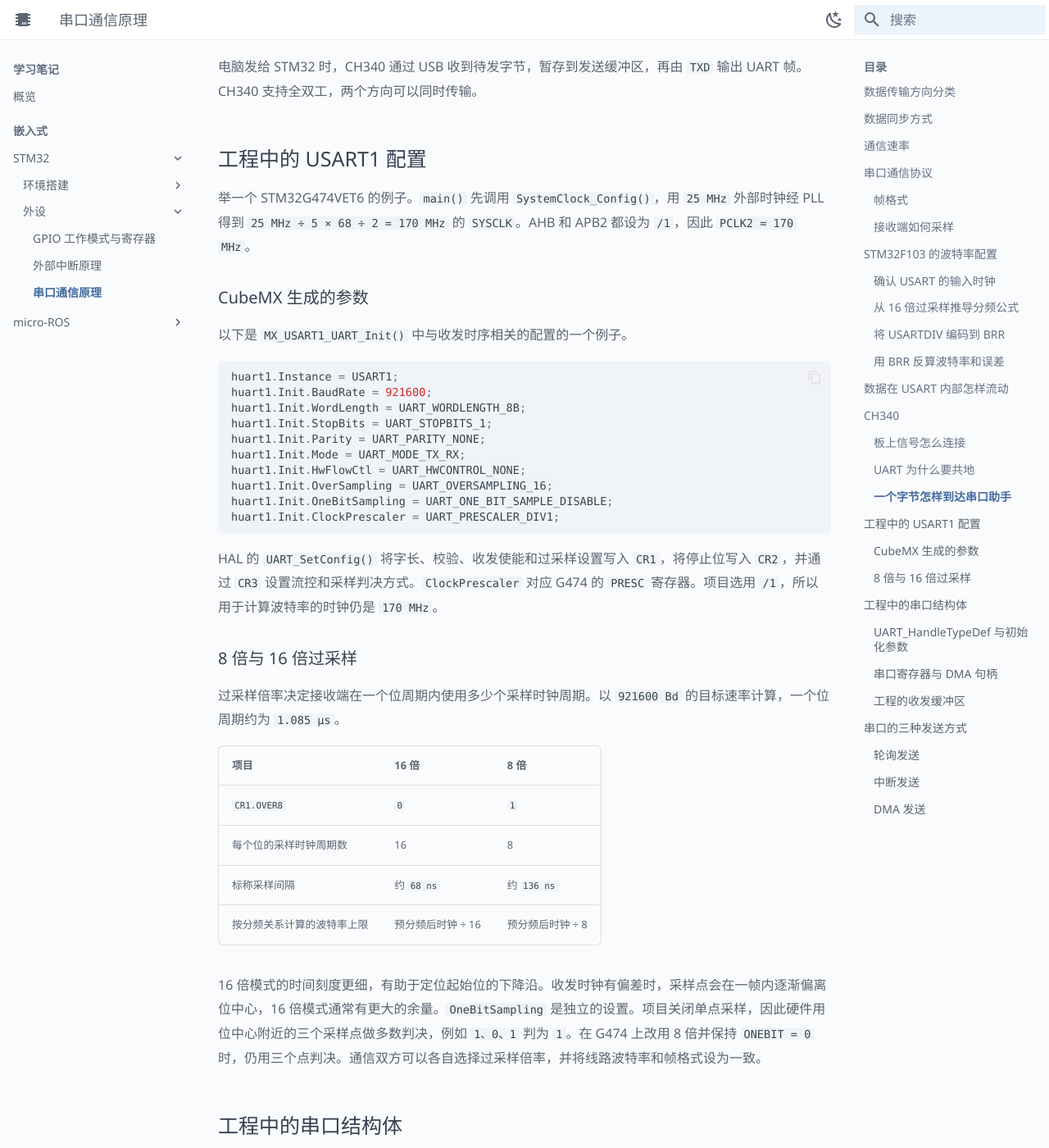
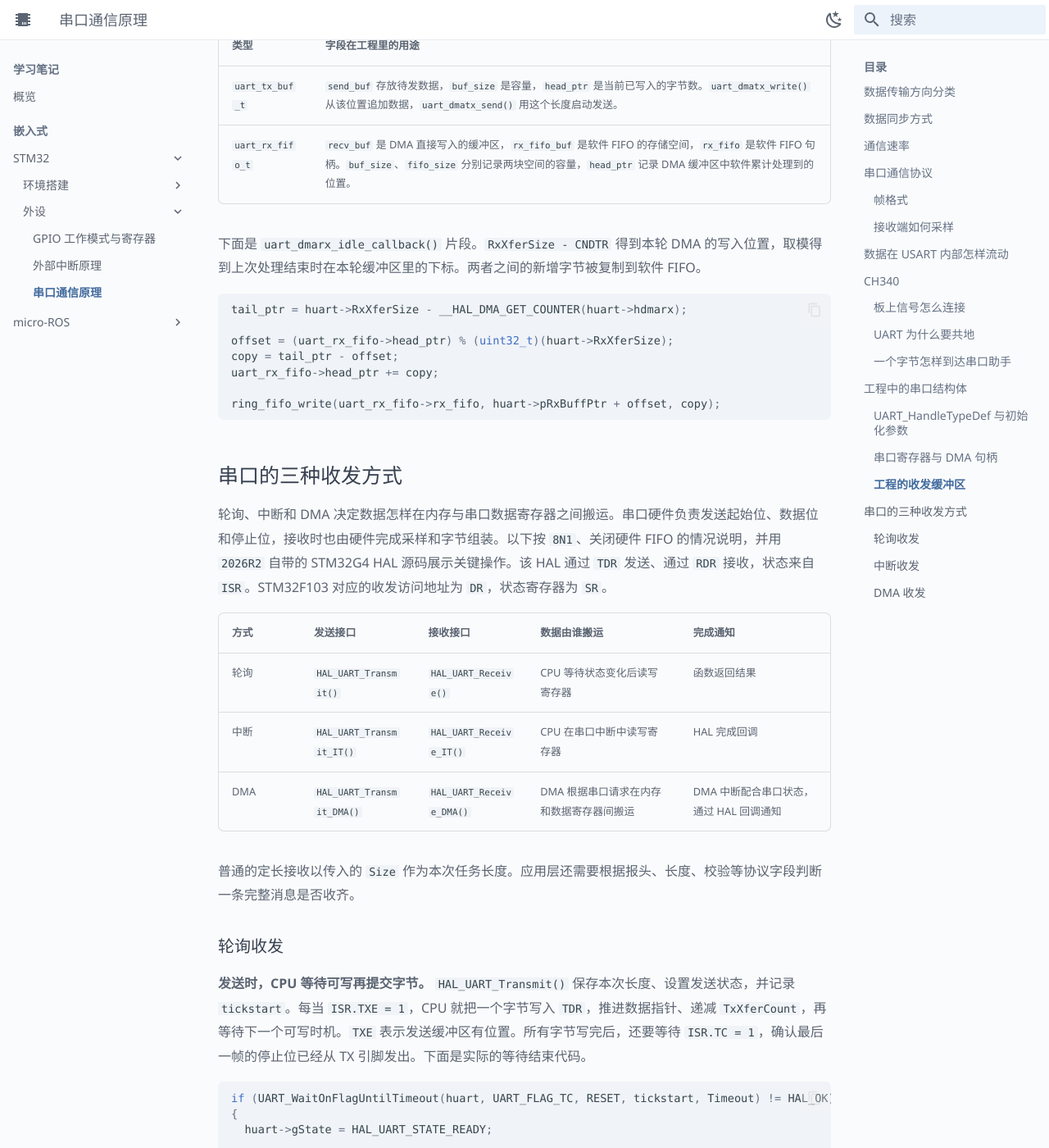
Before and after one commit to Heron-going/Heron-going.github.io, an MkDocs documentation site: the page built from docs/embedded/stm32/外设/串口/串口.md, in a window 1280 px wide and 1400 px high, scrolled down 5825 px. Shown: the whole window at 82% size. Built offline with MkDocs 1.6.1 and Material for MkDocs 9.7.7, drawn with Linux system fonts in a browser that asks for light colours; some of the changed text lies outside the part shown.

Commit message:
补充串口内容

````diff
--- a/docs/embedded/stm32/外设/串口/串口.md
+++ b/docs/embedded/stm32/外设/串口/串口.md
@@ -1,6 +1,6 @@
 # 串口
 
-本文以 STM32F103C8T6 的 USART1 异步模式为例，跟踪一个字节从程序写入寄存器、经 TX 引脚发送，再被接收端还原的过程。文末用 `2026R2` 的 STM32G474 USART1 说明 CubeMX 参数如何经 HAL 写入寄存器。
+本文从异步串口的帧格式、接收采样和硬件数据通路入手，说明数据怎样在设备之间传输，并结合工程模板的代码解释轮询、中断和 DMA 收发。
 
 ## 数据传输方向分类
 
@@ -47,63 +47,6 @@ USART 在 RX 上检测到从高到低的变化后，按本地时钟对信号过
 
 发送端和接收端的位周期稍有差异时，采样时刻会随帧的推进逐渐偏离位中心。偏差足够大时，接收端可能读到相邻位，或者在检查停止位时读到低电平。下一帧的起始位会重新建立采样时序。
 
-## STM32F103 的波特率配置
-
-设定 `115200 Bd`，就是让 USART 每隔约 `8.68 µs` 发送一位。`USART_BRR` 决定外设时钟怎样分频，硬件据此生成收发时序。
-
-### 确认 USART 的输入时钟
-
-USART1 挂在 APB2 上，输入时钟是 `PCLK2`。从系统时钟到 USART1，要经过 AHB 和 APB2 两级分频。
-
-```text
-SYSCLK ── AHB 分频 ──→ HCLK ── APB2 分频 ──→ PCLK2 ──→ USART1
-```
-
-如果 `SYSCLK = 72 MHz`，AHB 和 APB2 都设为 `/1`，那么 `PCLK2 = 72 MHz`。如果 APB2 改为 `/2`，`PCLK2` 就变成 `36 MHz`，同一个 `BRR` 产生的波特率也会减半。换用 USART2 或 USART3 时，要从 APB1 取得 `PCLK1`。
-
-### 从 16 倍过采样推导分频公式
-
-在 F103 的异步模式下，接收端每个位周期有 16 个采样时钟周期，可以在位中心附近判定电平。要收发 `115200 Bd`，内部采样时钟的标称频率应为 `115200 × 16 = 1 843 200 Hz`。从 USART1 的输入时钟出发，可以把分频关系写成两步。
-
-```text
-PCLK2 ── ÷ USARTDIV ──→ 采样时钟频率 ── ÷ 16 ──→ 波特率
-```
-
-所以 `波特率 = PCLK2 / (16 × USARTDIV)`。反过来，`PCLK2 = 72 MHz` 时，所需的分频系数为 `USARTDIV = 72 000 000 / (16 × 115200) = 39.0625`。
-
-### 将 USARTDIV 编码到 BRR
-
-`USART_BRR` 用两个位域保存分频系数。高 12 位保存整数，低 4 位保存小数的编码。小数字段以 `1/16` 为单位，能表示 `0/16` 到 `15/16`。
-
-| 位域 | 含义 | `USARTDIV = 39.0625` 时的写入值 |
-| :-- | --- | :--- |
-| `BRR[15:4]` | 整数部分 `DIV_Mantissa` | `39`（`0x027`） |
-| `BRR[3:0]` | 小数编码 `DIV_Fraction` | `0.0625 × 16 = 1` |
-
-一个十六进制数字占 4 位。把 `0x027` 左移 4 位，再填入小数编码 `1`，就得到 `(0x027 << 4) | 0x1 = 0x0271`。反过来读这个值，得到 `USARTDIV = 39 + 1/16 = 39.0625`。
-
-### 用 BRR 反算波特率和误差
-
-把 `BRR` 的两个位域合起来看作一个整数，它的值正好是 `16 × USARTDIV`。用这个关系，可以直接从目标波特率估算 `BRR`，再从实际写入的值反算波特率。
-
-```text
-BRR 的整数值 = 16 × DIV_Mantissa + DIV_Fraction
-             = 16 × USARTDIV
-
-BRR 编码   = round(PCLK2 / 目标波特率)
-实际波特率 = PCLK2 / BRR 的整数值
-相对误差   = (实际波特率 - 目标波特率) / 目标波特率 × 100%
-```
-
-| `PCLK2` | 目标波特率 | 理想的总分频比 | 写入 `BRR` | 按标称时钟反算的波特率 | 分频误差 |
-| :--- | :--- | :--- | :--- | :--- | :--- |
-| `72 MHz` | `115200 Bd` | `625` | `625`（`0x0271`） | `115200 Bd` | `0%` |
-| `8 MHz` | `115200 Bd` | 约 `69.444` | `69`（`0x0045`） | 约 `115942 Bd` | `+0.64%` |
-
-在 `72 MHz` 的例子里，`39.0625` 是输入时钟到采样时钟的分频系数，`625` 是输入时钟到位速率的总分频比，`0x0271` 是 `625` 的十六进制写法。在线路上，每个位持续 `625` 个 `PCLK2` 周期，位宽为 `625 / 72 MHz ≈ 8.68 µs`，可用前面的 `0x55` 波形验证。表中只计算分频取整引入的误差，实测波特率还取决于时钟源的实际频率。
-
-时钟树、分频公式和 `BRR` 位域分别见 RM0008 Rev 21 §7.2、§27.3.4、§27.6.3。
-
 ## 数据在 USART 内部怎样流动
 
 ```text
@@ -158,42 +101,6 @@ STM32 输出的是 **TX 相对 STM32 自己 GND 的电压**，CH340 判断的却
 3. **驱动把 USB 收到的数据交给应用。** 串口助手从 `COM5` 读取该字节。文本模式显示 `A`，十六进制模式显示 `41`。
 
 电脑发给 STM32 时，CH340 通过 USB 收到待发字节，暂存到发送缓冲区，再由 `TXD` 输出 UART 帧。CH340 支持全双工，两个方向可以同时传输。
-
-## 工程中的 USART1 配置
-
-举一个 STM32G474VET6 的例子。`main()` 先调用 `SystemClock_Config()`，用 `25 MHz` 外部时钟经 PLL 得到 `25 MHz ÷ 5 × 68 ÷ 2 = 170 MHz` 的 `SYSCLK`。AHB 和 APB2 都设为 `/1`，因此 `PCLK2 = 170 MHz`。
-
-### CubeMX 生成的参数
-
-以下是 `MX_USART1_UART_Init()` 中与收发时序相关的配置的一个例子。
-
-```c
-huart1.Instance = USART1;
-huart1.Init.BaudRate = 921600;
-huart1.Init.WordLength = UART_WORDLENGTH_8B;
-huart1.Init.StopBits = UART_STOPBITS_1;
-huart1.Init.Parity = UART_PARITY_NONE;
-huart1.Init.Mode = UART_MODE_TX_RX;
-huart1.Init.HwFlowCtl = UART_HWCONTROL_NONE;
-huart1.Init.OverSampling = UART_OVERSAMPLING_16;
-huart1.Init.OneBitSampling = UART_ONE_BIT_SAMPLE_DISABLE;
-huart1.Init.ClockPrescaler = UART_PRESCALER_DIV1;
-```
-
-HAL 的 `UART_SetConfig()` 将字长、校验、收发使能和过采样设置写入 `CR1`，将停止位写入 `CR2`，并通过 `CR3` 设置流控和采样判决方式。`ClockPrescaler` 对应 G474 的 `PRESC` 寄存器。项目选用 `/1`，所以用于计算波特率的时钟仍是 `170 MHz`。
-
-### 8 倍与 16 倍过采样
-
-过采样倍率决定接收端在一个位周期内使用多少个采样时钟周期。以 `921600 Bd` 的目标速率计算，一个位周期约为 `1.085 µs`。
-
-| 项目 | 16 倍 | 8 倍 |
-| --- | --- | --- |
-| `CR1.OVER8` | `0` | `1` |
-| 每个位的采样时钟周期数 | 16 | 8 |
-| 标称采样间隔 | 约 `68 ns` | 约 `136 ns` |
-| 按分频关系计算的波特率上限 | 预分频后时钟 ÷ 16 | 预分频后时钟 ÷ 8 |
-
-16 倍模式的时间刻度更细，有助于定位起始位的下降沿。收发时钟有偏差时，采样点会在一帧内逐渐偏离位中心，16 倍模式通常有更大的余量。`OneBitSampling` 是独立的设置。项目关闭单点采样，因此硬件用位中心附近的三个采样点做多数判决，例如 `1、0、1` 判为 `1`。在 G474 上改用 8 倍并保持 `ONEBIT = 0` 时，仍用三个点判决。通信双方可以各自选择过采样倍率，并将线路波特率和帧格式设为一致。
 
 ## 工程中的串口结构体
 
@@ -254,24 +161,21 @@ uart_rx_fifo->head_ptr += copy;
 ring_fifo_write(uart_rx_fifo->rx_fifo, huart->pRxBuffPtr + offset, copy);
 ```
 
-## 串口的三种发送方式
+## 串口的三种收发方式
 
-轮询、中断和 DMA 都把数据交给串口发送缓冲区，随后由硬件按设定的波特率和帧格式发出。以工程中关闭硬件 FIFO 的 USART2 为例，`ISR.TXE` 表示 `TDR` 可写，`ISR.TC` 表示最后一帧已经从 TX 引脚发完。最后一个字节刚进入移位寄存器时，`TXE` 可以已经是 `1`，而 `TC` 仍为 `0`。
+轮询、中断和 DMA 决定数据怎样在内存与串口数据寄存器之间搬运。串口硬件负责发送起始位、数据位和停止位，接收时也由硬件完成采样和字节组装。以下按 `8N1`、关闭硬件 FIFO 的情况说明，并用 `2026R2` 自带的 STM32G4 HAL 源码展示关键操作。该 HAL 通过 `TDR` 发送、通过 `RDR` 接收，状态来自 `ISR`。STM32F103 对应的收发访问地址为 `DR`，状态寄存器为 `SR`。
 
-工程的消息模块根据发送句柄是否关联了 DMA 来选择发送路径。下面是一个工程中的实际分支。中断发送则可从工程自带 HAL 的 `HAL_UART_Transmit_IT()` 追踪。
+| 方式 | 发送接口 | 接收接口 | 数据由谁搬运 | 完成通知 |
+| --- | --- | --- | --- | --- |
+| 轮询 | `HAL_UART_Transmit()` | `HAL_UART_Receive()` | CPU 等待状态变化后读写寄存器 | 函数返回结果 |
+| 中断 | `HAL_UART_Transmit_IT()` | `HAL_UART_Receive_IT()` | CPU 在串口中断中读写寄存器 | HAL 完成回调 |
+| DMA | `HAL_UART_Transmit_DMA()` | `HAL_UART_Receive_DMA()` | DMA 根据串口请求在内存和数据寄存器间搬运 | DMA 中断配合串口状态，通过 HAL 回调通知 |
 
-```c
-if (msg->send_uart->hdmatx != NULL) {
-    uart_dmatx_write(msg->send_uart, send_buf, buf_idx);
-    uart_dmatx_send(msg->send_uart);
-} else {
-    HAL_UART_Transmit(msg->send_uart, send_buf, buf_idx, 0xFFFF);
-}
-```
+普通的定长接收以传入的 `Size` 作为本次任务长度。应用层还需要根据报头、长度、校验等协议字段判断一条完整消息是否收齐。
 
-### 轮询发送
+### 轮询收发
 
-`HAL_UART_Transmit()` ：CPU 循环等待 `UART_FLAG_TXE`，写入 `TDR`，再更新剩余数量。所有字节交给串口后，HAL 通过下面这段代码等 `TC`。`RESET` 表示只要 `TC` 还是 `0` 就继续等。等待 `TXE` 和 `TC` 使用同一个 `tickstart`，共享本次调用的超时预算。若等 `TC` 超时，`gState` 恢复为 `READY`，已经交给硬件的数据仍可能继续发出。
+**发送时，CPU 等待可写再提交字节。** `HAL_UART_Transmit()` 保存本次长度、设置发送状态，并记录 `tickstart`。每当 `ISR.TXE = 1`，CPU 就把一个字节写入 `TDR`，推进数据指针、递减 `TxXferCount`，再等待下一个可写时机。`TXE` 表示发送缓冲区有位置。所有字节写完后，还要等待 `ISR.TC = 1`，确认最后一帧的停止位已经从 TX 引脚发出。下面是实际的等待结束代码。
 
 ```c
 if (UART_WaitOnFlagUntilTimeout(huart, UART_FLAG_TC, RESET, tickstart, Timeout) != HAL_OK)
@@ -287,9 +191,51 @@ huart->gState = HAL_UART_STATE_READY;
 return HAL_OK;
 ```
 
-### 中断发送
+`RESET` 表示只要 `TC` 为 `0` 就继续等待。等待 `TXE` 和等待 `TC` 使用同一个 `tickstart`，所以 `Timeout` 覆盖整次调用。超时时，HAL 将软件发送状态恢复为 `READY`，已经交给硬件的数据仍可能继续发出。源码见 `CubeMX/Drivers/STM32G4xx_HAL_Driver/Src/stm32g4xx_hal_uart.c:1121`，等待 `TC` 的片段从第 1186 行开始。
 
-`HAL_UART_Transmit_IT()` ：先保存发送指针和长度，再为这个配置选用 `UART_TxISR_8BIT()`，并打开 `CR1.TXEIE`。USART 中断交给 `HAL_UART_IRQHandler()` 后，HAL 根据 `TXE` 和中断使能位调用下面的处理函数。计数归零时，处理函数关闭可写中断、开启 `TCIE`。等 `TC` 置位，`UART_EndTransmit_IT()` 恢复发送状态并调用 `HAL_UART_TxCpltCallback()`。
+**接收时，CPU 等待字节就绪再读出。** `HAL_UART_Receive()` 等待 `ISR.RXNE = 1`。UART 硬件收到一个字节后放入 `RDR` 并置位 `RXNE`，CPU 随后执行下面的读取操作。读出后硬件清除 `RXNE`，CPU 保存数据、推进指针，再等待下一个字节。
+
+```c
+  *pdata8bits = (uint8_t)(huart->Instance->RDR & (uint8_t)uhMask);
+  pdata8bits++;
+}
+```
+
+例如要求接收 4 字节，函数就要等满 4 字节后才返回成功。只收到 2 字节时会继续等待，直到剩余数据到来、发生接收错误或超时。轮询收发过程中，当前执行流一直在函数内等待和搬运数据。源码见同一 HAL 文件的 `HAL_UART_Receive()`（1219 行），上面摘录的是第 1276 行开始的 8 位读取分支。
+
+### 中断收发
+
+中断方式先保存缓冲区和数量，再开启相应的串口中断。启动接口返回 `HAL_OK` 表示本次任务已成功启动，之后由中断处理函数推进传输，完成回调报告整次任务结束。源缓冲区在驱动读完前要保持有效，接收缓冲区在本次接收期间也要保持有效。
+
+**接收一个字节会触发处理，整次接收以计数归零为完成。** `HAL_UART_Receive_IT()` 进入 `UART_Start_Receive_IT()` 后，先保存以下信息。
+
+```c
+huart->pRxBuffPtr  = pData;
+huart->RxXferSize  = Size;
+huart->RxXferCount = Size;
+```
+
+HAL 将 `RxState` 设为 `BUSY_RX`，选择 `UART_RxISR_8BIT()` 处理数据，并打开 `CR1.RXNEIE`。UART 接收到字节时，`RXNE` 置位，满足中断条件。CPU 经 NVIC 和中断向量表进入串口中断入口，再由 `HAL_UART_IRQHandler()` 根据状态调用接收处理函数。
+
+```c
+uhdata = (uint16_t) READ_REG(huart->Instance->RDR);
+*huart->pRxBuffPtr = (uint8_t)(uhdata & (uint8_t)uhMask);
+huart->pRxBuffPtr++;
+huart->RxXferCount--;
+```
+
+这段实际代码每次读 `RDR`，将字节存入 `pRxBuffPtr` 指向的位置，然后把指针后移、将 `RxXferCount` 减一。假设本次接收长度为 4，对方依次发来 `11 22 33 44`，处理过程如下。
+
+| 新收到的字节 | 写入位置 | `RxXferCount` | 后续动作 |
+| --- | --- | --- | --- |
+| `0x11` | 缓冲区下标 0 | `4 → 3` | 本次中断返回，继续等待 |
+| `0x22` | 缓冲区下标 1 | `3 → 2` | 本次中断返回，继续等待 |
+| `0x33` | 缓冲区下标 2 | `2 → 1` | 本次中断返回，继续等待 |
+| `0x44` | 缓冲区下标 3 | `1 → 0` | HAL 关闭接收中断，恢复状态并调用 `HAL_UART_RxCpltCallback()` |
+
+本次任务长度为 1 时，收一个字节就会完成一次任务。普通定长中断接收完成后，继续接收需要再次调用启动接口。若要求接收 4 字节却只收到 2 字节，`HAL_UART_Receive_IT()` 启动的任务会继续等待剩余字节。
+
+**发送中断在缓冲区可写时给 UART 补数据。** `HAL_UART_Transmit_IT()` 保存 `pTxBuffPtr` 和 `TxXferCount`，选择 `UART_TxISR_8BIT()` 并开启 `CR1.TXEIE`。`TXE` 置位后，CPU 在中断中执行以下代码。
 
 ```c
 static void UART_TxISR_8BIT(UART_HandleTypeDef *huart)
@@ -315,11 +261,40 @@ static void UART_TxISR_8BIT(UART_HandleTypeDef *huart)
 }
 ```
 
-### DMA 发送
+所有字节提交完毕后，HAL 在下一次可写中断里关闭 `TXEIE`，开启 `TCIE`。最后一帧发完，硬件置位 `TC`，触发发送完成中断。HAL 的处理链如下，回调仍在这次中断的上下文中运行。
 
-`uart_dmatx_send()` ：它读取 `send_tx_buf->head_ptr` 作为发送长度，等上一次发送结束，再将缓冲区交给 `HAL_UART_Transmit_DMA()`。该 HAL 函数配置 DMA 从内存写入 `TDR`，然后置位 `CR3.DMAT` 允许发送 DMA 请求。
+```text
+UART 最后一帧发完，TC 置位
+    → NVIC 安排 CPU 响应
+    → USART2_IRQHandler()
+    → HAL_UART_IRQHandler(&huart2)
+    → UART_EndTransmit_IT(&huart2)
+    → HAL_UART_TxCpltCallback(&huart2)
+```
 
-例如USART2 在工程里使用普通模式 DMA。DMA 把最后一个字节交给串口后，下面的 HAL 回调关闭 `DMAT`，开启 `TCIE`。最后一帧从引脚发完时，USART 的 `TC` 中断再调用发送完成回调。中断和 DMA 接口返回 `HAL_OK` 表示成功启动发送，源缓冲区要保持有效，直到驱动或 DMA 读取完毕。
+`UART_EndTransmit_IT()` 关闭 `TCIE`、恢复 `gState = READY`，再调用完成回调。HAL 默认提供 `__weak` 空回调，用户可以在自己的源文件中定义同名同参数函数，链接时采用用户的实现。
+
+### DMA 收发
+
+DMA 是片上的数据搬运硬件。CPU 先配置源地址、目的地址、数量和地址递增方式，再让 UART 的数据就绪状态触发搬运请求。CPU 可以继续执行其他工作，并在半传输、传输完成或错误事件发生时响应中断。
+
+| 配置项 | 发送方向 | 接收方向 |
+| --- | --- | --- |
+| 源地址 | 待发送缓冲区，按字节递增 | `RDR` 地址，保持固定 |
+| 目的地址 | `TDR` 地址，保持固定 | 接收缓冲区，按字节递增 |
+| UART 请求开关 | `CR3.DMAT` | `CR3.DMAR` |
+| 请求发生时机 | 发送寄存器可接收数据 | 接收寄存器有数据可读 |
+| 剩余计数 | 每搬一个元素递减 | 每搬一个元素递减 |
+
+工程使用的 G474 DMA 通过 `CMAR` 保存内存地址、`CPAR` 保存外设地址、`CNDTR` 保存剩余传输数量。
+
+**发送过程从内存流向 TX。** `HAL_UART_Transmit_DMA()` 配置从源缓冲区搬到 `TDR`，并开启 `DMAT`。假设发送 4 字节，每当 UART 的发送寄存器可写，DMA 就从内存读出下一个字节、写入 `TDR`，计数从 4 逐步降到 0。UART 独立完成每个字节的串行输出。
+
+```text
+内存中的字节 → DMA → TDR → UART 发送移位寄存器 → TX
+```
+
+工程的 USART2 使用普通模式 DMA。最后一个字节搬入 UART 后，DMA 通道产生完成中断，HAL 通过 `UART_DMATransmitCplt()` 执行下面的处理。
 
 ```c
 /* DMA Normal mode */
@@ -335,3 +310,13 @@ if (HAL_IS_BIT_CLR(hdma->Instance->CCR, DMA_CCR_CIRC))
   ATOMIC_SET_BIT(huart->Instance->CR1, USART_CR1_TCIE);
 }
 ```
+
+DMA 完成表示本轮内存搬运已结束。上述代码随后开启 UART 的 `TCIE`，等最后一帧真正发完，再通过 USART 中断调用 `HAL_UART_TxCpltCallback()`。
+
+**接收过程从 RX 流向内存。** `HAL_UART_Receive_DMA()` 保存接收缓冲区和长度，启动从 `RDR` 到内存的搬运，并开启 `DMAR`。每当 UART 完成一个字节的接收，就向 DMA 请求搬运。DMA 读取 `RDR`，写入当前内存位置，再推进内存地址并递减计数。
+
+```text
+RX → UART 采样并组装字节 → RDR → DMA → 接收缓冲区
+```
+
+如果配置接收 4 字节，DMA 每搬一个字节就将剩余计数减一。计数归零后产生 DMA 完成中断，HAL 调用 `HAL_UART_RxCpltCallback()`。只来了 2 字节时，DMA 继续等待剩余数据。普通模式收满后停止本轮传输，下一轮需要重新启动。循环模式在完成一轮后重新装载计数，从缓冲区开头继续写入，软件按处理进度取走数据。
````
Also changed, not shown: other parts of docs/embedded/stm32/外设/串口/串口.md (+1 -1 lines).
